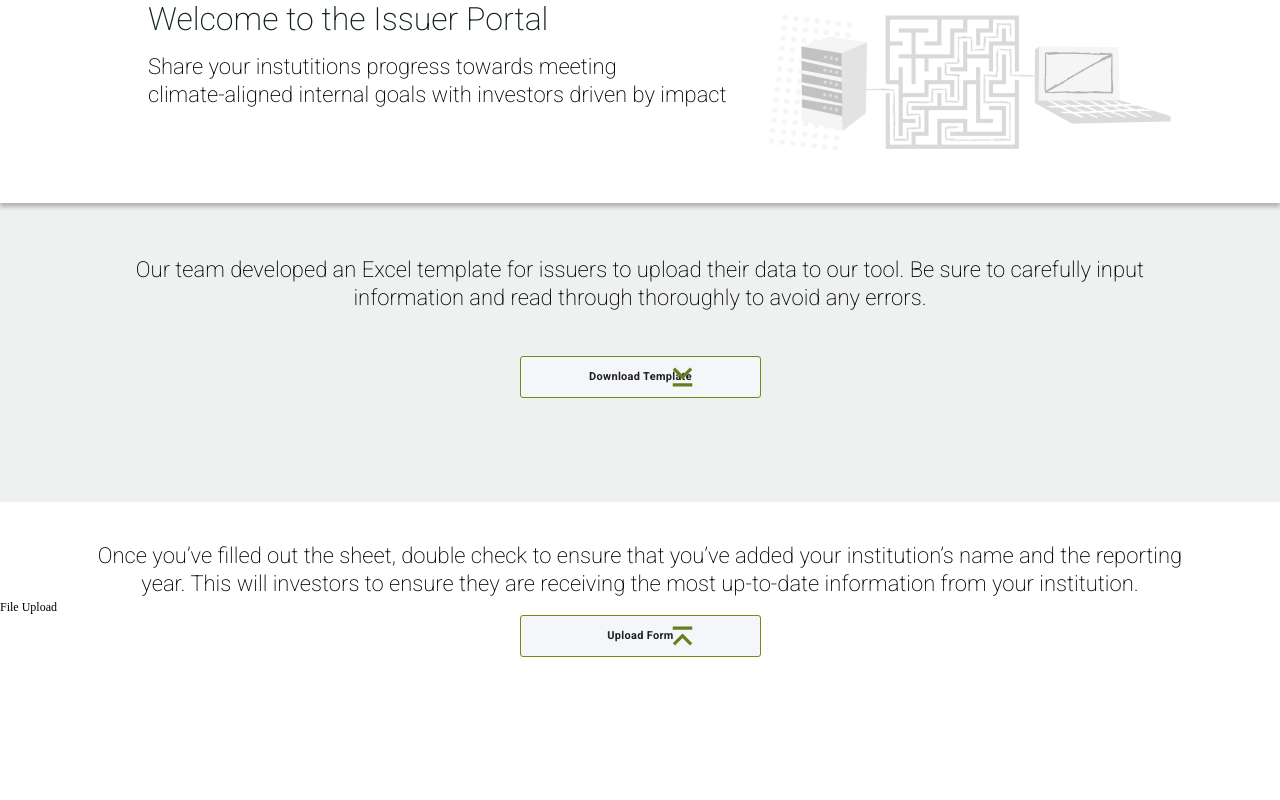
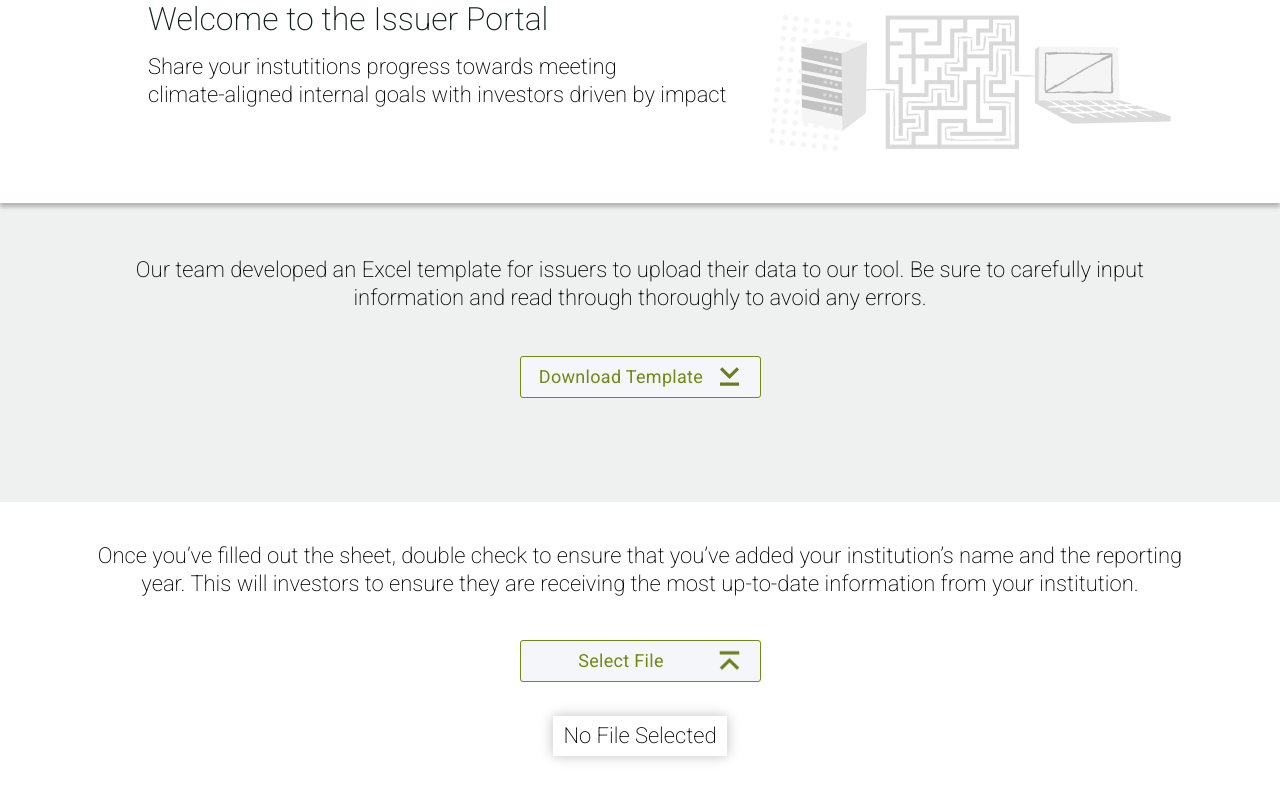
Before and after one commit to yiran123/Capstone, a React (Create React App) app in the folder frontend/sdg-project/: page /upload in a window 1280 px wide. Shown: the part 216-1016 px from the top of the page. Before the commit the page ends 873 px from the top, so only its background shows below. Built offline with nearby package versions, Linux system fonts and the light colour scheme.

Commit message:
upload page finished

```diff
--- a/frontend/sdg-project/src/containers/Uploader/Uploader.css
+++ b/frontend/sdg-project/src/containers/Uploader/Uploader.css
@@ -60,6 +60,12 @@
 
   }
 
+  .upload {
+
+    width: 1280px;
+    height: 2577px;
+  }
+
   .upload-desc {
     height: 58px;
     font-family: Roboto;
@@ -69,6 +75,88 @@
     line-height: 28px;
     /* or 127% */
     text-align: center;
-    margin-top: 40px;
+    margin: 40px 0;
     color: #000000;
   }
+
+  .plabel {
+    width: 177px;
+    height: 20px;
+
+    cursor: pointer;
+    font-family: Roboto;
+    font-style: normal;
+    font-weight: normal;
+    font-size: 18px;
+    line-height: 20px;
+    /* identical to box height, or 100% */
+    text-align: center;
+
+    color: #728A12;
+    flex: none;
+    order: 0;
+    flex-grow: 0;
+    margin: 8px 0px;
+  }
+
+  .arrow {
+    width: 39px;
+    height: 39px;
+    flex: none;
+    order: 1;
+    flex-grow: 0;
+    margin: 8px 0px;
+  }
+
+  .select-button {
+    text-align: center;
+    display: flex;
+    align-items: center;
+    justify-content: center;
+    cursor: pointer;
+  }
+
+  .file {
+    display: flex;
+    flex-direction: row;
+    align-items: center;
+    justify-content: center;
+  }
+
+  .file-name {
+
+    height: 40px;
+
+    margin-top: 34px;
+    text-align: center;
+    background: #FFFFFF;
+    box-shadow: 0px 0px 12px rgba(0, 0, 0, 0.25);
+  }
+
+
+
+  .file-label {
+
+    text-align: center;
+    font-family: Roboto;
+    font-style: normal;
+    font-weight: 300;
+    font-size: 22px;
+    line-height: 40px;
+    /* or 127% */
+    margin: 0 10px;
+    color: #000000;
+  }
+
+  .errorMessage {
+    text-align: center;
+    margin-top: 40px;
+    font-family: Roboto;
+    font-style: normal;
+    font-weight: bold;
+    font-size: 22px;
+    line-height: 28px;
+    /* or 127% */
+
+    color: #000000;
+  }
--- a/frontend/sdg-project/src/containers/Uploader/Uploader.js
+++ b/frontend/sdg-project/src/containers/Uploader/Uploader.js
@@ -9,11 +9,10 @@ import firstPage from '../../static/icons/first_page.svg';
 import uploadImg from '../../static/icons/upload.png';
 import { Button, Input } from '@material-ui/core';
 import { withStyles } from '@material-ui/core/styles';
+import CircularProgress from '@material-ui/core/CircularProgress'
 
 import './Uploader.css'
 
-// The `withStyles()` higher-order component is injecting a `classes`
-// prop that is used by the `Button` component.
 const StyledButton = withStyles({
   root: {
     background: '#F4F6F9',
@@ -22,10 +21,15 @@ const StyledButton = withStyles({
     height: 42,
     width: 241,
     marginLeft: '520px',
+
     '&:hover': {
         boxShadow: '0px 0px 3px #0070D2',
         borderRadius: '4px',
       },
+    display: 'flex',
+    flexDirection: 'row',
+    alignItems: 'center',
+    padding: '1px 16px',
 
   },
   label: {
@@ -37,8 +41,11 @@ class Uploader extends React.Component {
     constructor(props) {
         super(props);
         this.state = {
+            mainState: "initial",
             file: '',
-            errors: []
+            errors: [],
+            selectedFile: null,
+            loading: false
         }
     };
 
@@ -60,7 +67,9 @@ class Uploader extends React.Component {
             });
         } else {
             this.setState({
-                file: e.target.files[0]
+                file: e.target.files[0],
+                mainState: "uploaded",
+                selectedFile: e.target.files[0].name,
             });
         }
     }
@@ -315,6 +324,7 @@ class Uploader extends React.Component {
     }
 
     onClickHandler = () => {
+        this.setState({loading: true});
         const PROJECT_INFO_SHEET = "Project Information";
         const BOND_INFO_SHEET = "Bond Information";
         const FINANCIAL_INFO_SHEET_PREFIX = "Financial Information - Bonds";
@@ -324,7 +334,8 @@ class Uploader extends React.Component {
         reader.onload = (e) => {
             // Clear errors.
             this.setState({
-                errors: []
+                errors: [],
+
             });
 
             const result = e.target.result;
@@ -355,7 +366,8 @@ class Uploader extends React.Component {
                     errors: [
                         ...this.state.errors,
                         newError
-                    ]
+                    ],
+                    loading: false
                 });
             }
             if (!existence1 || !existence2 || !existence3) {
@@ -393,13 +405,15 @@ class Uploader extends React.Component {
                             errors: [
                                 ...this.state.errors,
                                 'res'
-                            ]
+                            ],
+                            loading: false
                         });
                     } else {
                         this.setState({
                             errors: [
                                 'Creation succeed!'
-                            ]
+                            ],
+                            loading: false
                         });
                     }
                 })
@@ -409,7 +423,8 @@ class Uploader extends React.Component {
                             errors:[
                                 ...this.state.errors,
                                 'Unknown error!'
-                            ]
+                            ],
+                            loading: false
                         });
                         return;
                     }
@@ -418,7 +433,8 @@ class Uploader extends React.Component {
                             errors: [
                                 ...this.state.errors,
                                 err
-                            ]
+                            ],
+                            loading: false
                         });
                     });
                 });
@@ -450,16 +466,13 @@ class Uploader extends React.Component {
                     <p className="download-desc">Our team developed an Excel template for issuers to upload their data to our tool. Be sure to carefully input <br></br>information and read through thoroughly to avoid any errors. </p>
                     {/* sharelink: https://drive.google.com/file/d/1txOF9AIOFd__E9sOEIqSdJxX0tsZCi-H/view?usp=sharing*/}
                     <StyledButton variant="outlined" className="download-button" href="https://drive.google.com/uc?export=download&amp;id=1txOF9AIOFd__E9sOEIqSdJxX0tsZCi-H">
-                        Download Template
-                        <img className="page-one-bg" src={firstPage} alt="firstPage" />
+                        <div className="plabel">Download Template</div>
+                        <img className="arrow" src={firstPage} alt="firstPage" />
                     </StyledButton>
                 </div>
                 <div className="upload">
                     <p className="upload-desc">Once you’ve filled out the sheet, double check to ensure that you’ve added your institution’s name and the reporting <br></br>year. This will investors to ensure they are receiving the most up-to-date information from your institution. </p>
 
-                <div className="col-sm-12 btn btn-primary">
-                        File Upload
-                </div>
 
                     <input
                     accept=".xlsx"
@@ -469,22 +482,50 @@ class Uploader extends React.Component {
                     type="file"
                     onChange={e => this.onChangeHandler(e)} />
 
-                <label htmlFor="raised-button-file">
-                <StyledButton variant="raised" component="span" className="download-button">
-                    Upload Form
-                    <img className="page-one-bg" src={uploadImg} alt="uploadImg" />
+
+                    <StyledButton variant="raised" component="span" className="select-button" htmlFor="raised-button-file">
+                    <label className="select-button" htmlFor="raised-button-file">
+                        <div className="plabel">Select File</div>
+                        <img className="arrow" src={uploadImg} alt="uploadImg" />
+                    </label>
                     </StyledButton>
-                </label>
 
-                {file &&
-                    <button type="button" class="btn btn-success btn-block" onClick={this.onClickHandler}>
-                        Upload
-                    </button>
+                    <div className="file">
+
+                    <div className="file-name">
+                        <label className="file-label">{`${this.state.selectedFile === null ? 'No File Selected': this.state.selectedFile}`}</label>
+                    </div>
+
+
+                    {
+                    this.state.loading ?
+                    <div style={{    marginTop: '34px',
+                        marginLeft: '30px'}}>
+                    <CircularProgress size={20} />
+                    </div>
+
+                    :
+                    file &&
+
+                        <StyledButton variant="outlined" style={{
+                            width: '100px',
+                            height: '40px',
+                            marginTop: '34px',
+                            marginLeft: '30px'
+                        }}
+                            onClick={this.onClickHandler}>
+                        <label className="plabel">Upload</label>
+
+                        </StyledButton>
+
                     }
 
+                    </div>
+                    <div className="errorMessage">
                         {errors && (
                             errors.map(error => <p>{error}</p>)
                         )}
+                    </div>
                 </div>
             </div>
         )
```
Lines whose indentation alone changed are shown as unchanged.
